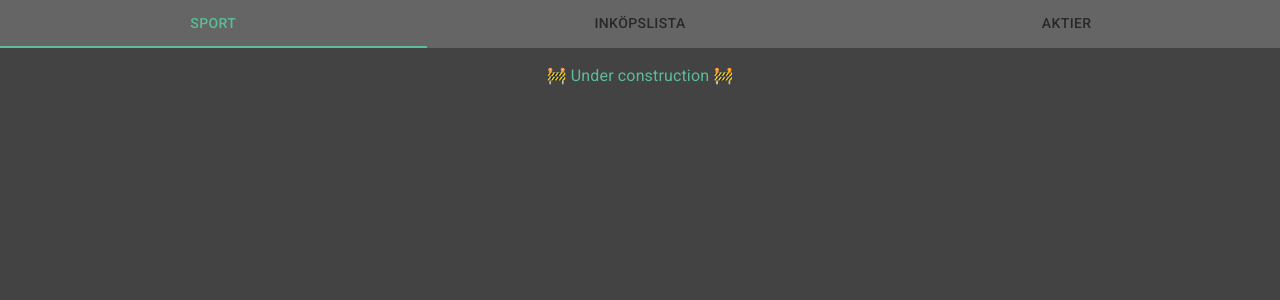
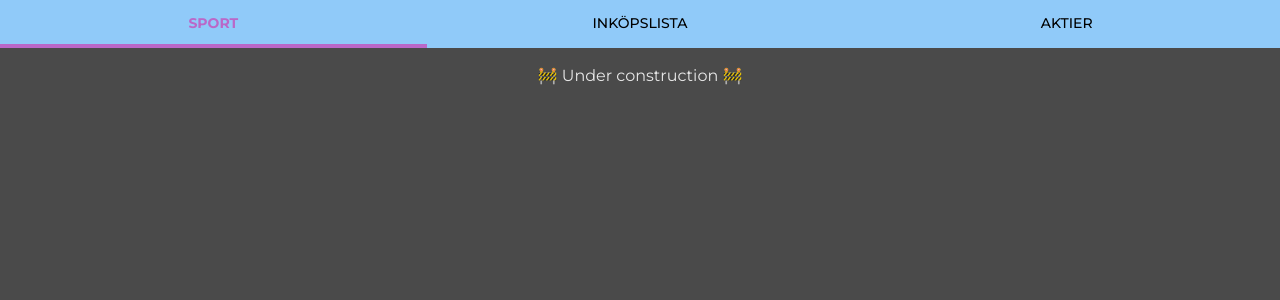
Before and after one commit to oscarstenqvist/dashboard, a React (Vite) app: page / in a window 1280 px wide. Shown: the top 300 px of the page. Built offline with nearby package versions, Linux system fonts and the light colour scheme.

Commit message:
Feat: changed theme

```diff
--- a/package.json
+++ b/package.json
@@ -12,6 +12,7 @@
   "dependencies": {
     "@emotion/react": "^11.14.0",
     "@emotion/styled": "^11.14.0",
+    "@fontsource/montserrat": "^5.2.5",
     "@fontsource/roboto": "^5.1.1",
     "@mui/icons-material": "^6.4.6",
     "@mui/material": "^6.4.6",
--- a/src/styling/theme.ts
+++ b/src/styling/theme.ts
@@ -1,80 +1,84 @@
 import { createTheme } from "@mui/material";
-
+const borderRadius = 2;
 export const colors = {
-  background: "#434343",
-  primary: "#5CBC97",
-  secondary: "#E1D584",
-  textFieldBackground: "#656565",
+  primary: "#90caf9",
+  primaryContrastText: "#000000",
+  secondary: "#ba68c8",
+  background: "#4a4a4a",
+  paperBackground: "#2d2d2d",
+  textPrimary: "rgba(255,255,255,0.87)",
+  textSecondary: "rgba(255,255,255,0.6)",
+  textDisabled: "rgba(255,255,255,0.12)",
 }
-
-const sizes = {
-  button: {
-    width: "100px",
-    height: "50px",
-  },
-  textField: {
-    width: "250px",
-    height: "50px",
-  }
-}
-
-const theme = createTheme({
+export const theme = createTheme({
   palette: {
     primary: {
       main: colors.primary,
-      contrastText: colors.secondary,
+      contrastText: colors.primaryContrastText,
     },
     secondary: {
       main: colors.secondary,
-      contrastText: colors.primary,
     },
+    background: {
+      default: colors.background,
+      paper: colors.paperBackground,
+    },
+    text: {
+      primary: colors.textPrimary,
+      secondary: colors.textSecondary,
+      disabled: colors.textDisabled,
+    },
+    divider: colors.textDisabled,
   },
   typography: {
-    allVariants: {
-      color: colors.primary,
-    },
+    fontFamily: 'Montserrat',
   },
   components: {
-    MuiCssBaseline: {
-      styleOverrides: {
-        body: {
-          backgroundColor: colors.background,
-        },
-      },
-    },
-    MuiTab: {
-      styleOverrides: {
-        root: {
-          backgroundColor: colors.textFieldBackground,
-        },
-      },
-    },
-    MuiTextField: {
-      styleOverrides: {
-        root: {
-          width: sizes.textField.width,
-          '& .MuiInputBase-root': {
-            height: sizes.textField.height,
-            color: colors.primary,
-            backgroundColor: colors.textFieldBackground,
-          },
-          '& .MuiInputLabel-root': {
-            color: colors.secondary,
-          },
-        },
+    MuiButtonBase: {
+      defaultProps: {
+        disableRipple: true,
       },
     },
     MuiButton: {
       defaultProps: {
         variant: "contained",
       },
+    },
+    MuiTab: {
       styleOverrides: {
         root: {
-          width: sizes.button.width,
-          height: sizes.button.height,
-        }
-      }
+          backgroundColor: colors.primary,
+          color: colors.primaryContrastText,
+          "&.Mui-selected": {
+            color: colors.secondary,
+            fontWeight: 700,
+          },
+        },
+      },
     },
+    MuiTabs: {
+      styleOverrides: {
+        indicator: {
+          backgroundColor: colors.secondary,
+          height: 4,
+        },
+      },
+    },
+    MuiOutlinedInput: {
+      styleOverrides: {
+        root: {
+          '& .MuiOutlinedInput-notchedOutline': {
+            borderColor: colors.textPrimary,
+          },
+          '&:hover .MuiOutlinedInput-notchedOutline': {
+            borderColor: colors.primary,
+          },
+        },
+      },
+    },
+  },
+  shape: {
+    borderRadius: borderRadius,
   },
 });
 export default theme;
```
Also changed, not shown: src/main.tsx (+4 -4 lines), 1 other file (tests, documents, lock files or other folders).
